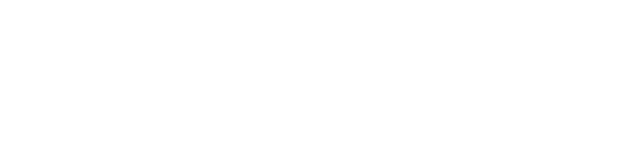
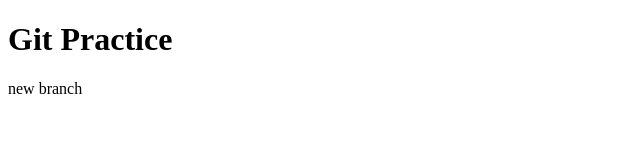
Before and after one commit to alaymen11/gitPractice, a plain HTML site: page index.html in a window 1280 px wide. Shown: the whole page, without its empty margins (0-640 px from the left). Drawn offline with Linux system fonts and the light colour scheme.

Commit message:
new branch

```diff
--- a/index.html
+++ b/index.html
@@ -5,8 +5,12 @@
    <meta http-equiv="X-UA-Compatible" content="IE=edge">
    <meta name="viewport" content="width=device-width, initial-scale=1.0">
    <title>Git Practice</title>
+  <link rel="stylesheet" href="style.css">
 </head>
 <body>
+   <h1>Git Practice</h1>
+   <p>new branch</p>
+
 
 </body>
 </html>
```
